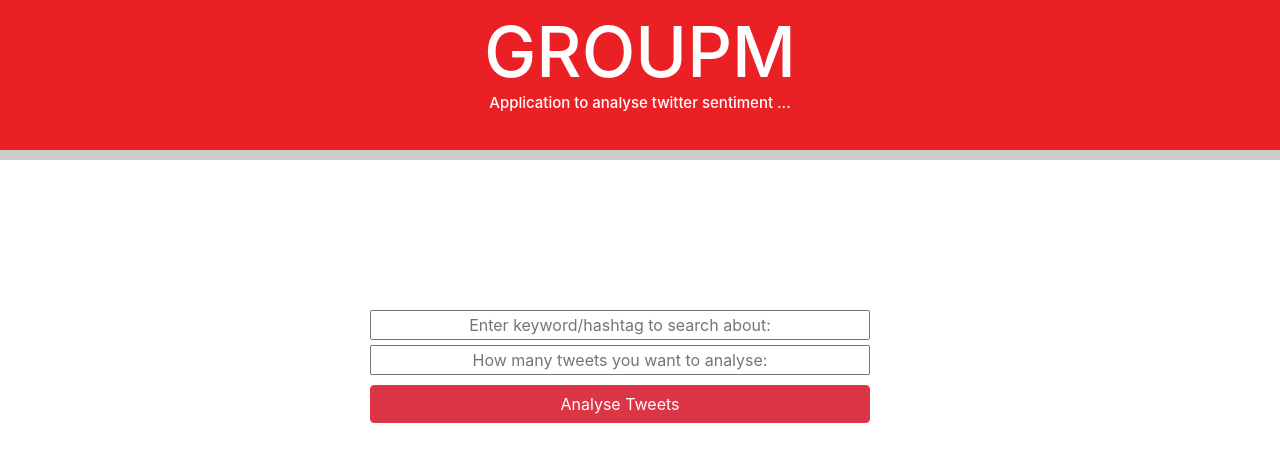
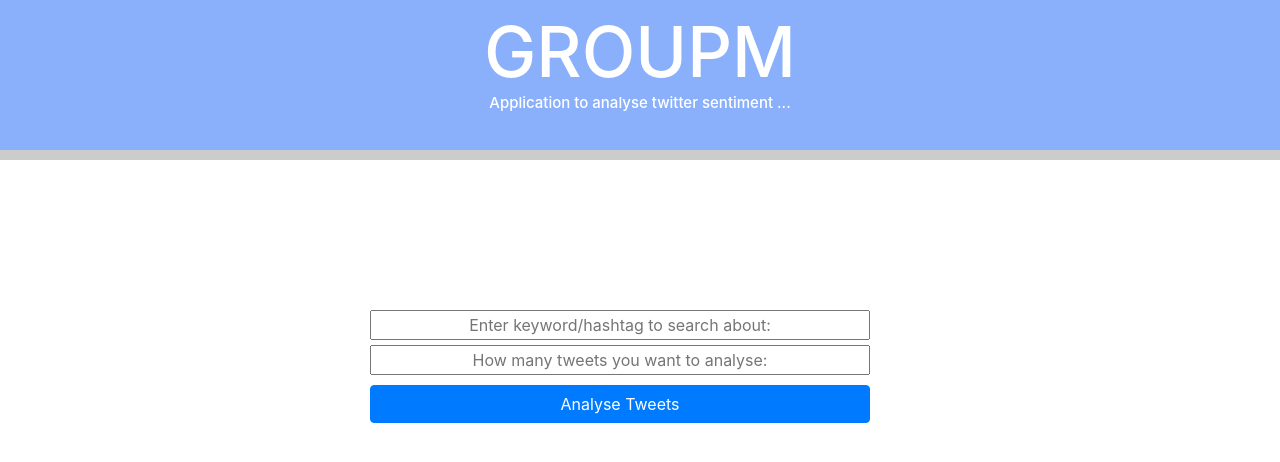
Before and after one commit to dhirac/santander-ex2-ui, a React (Create React App) app: page / in a window 1280 px wide. Shown: the top 462 px of the page. Built offline with nearby package versions, Linux system fonts and the light colour scheme.

Commit message:
Update App.js

```diff
--- a/src/App.js
+++ b/src/App.js
@@ -179,7 +179,7 @@
 <Container fluid>
 
 
-          <Row style={{backgroundColor:'#EA2025',height:"150px"}}>
+          <Row style={{backgroundColor:'#8AB0FB',height:"150px"}}>
 
           <Col  xs={6} md={4}>  </Col>
 
@@ -225,7 +225,7 @@
                          style={{width:500 ,marginTop:5, textAlign:'center', alignItems:'center'}} placeholder="How many tweets you want to analyse:" />
 
                         &nbsp;&nbsp;
-                        <Button variant="danger" type="submit" clsss="text-center" style={{textAlign:'center',marginTop:10,width:500}}>
+                        <Button variant="primary" type="submit" clsss="text-center" style={{textAlign:'center',marginTop:10,width:500}}>
 
                         Analyse Tweets
                         </Button>
@@ -357,7 +357,7 @@
 
                  <div style={{textAlign:'center',alignItems:'center'}}>
                  <h1 style={{marginTop:200, textAlign:'center',fontSize:19}}>Sorry, We could not found anythig with that keyword. Search again with correct keyword !!!</h1>
-                 <Button variant="danger"  onClick={function(e) { window.location.reload(); } }  style={{textAlign:'center',marginTop:10,width:500}}>
+                 <Button variant="primary"  onClick={function(e) { window.location.reload(); } }  style={{textAlign:'center',marginTop:10,width:500}}>
 
                       Search Again
                   </Button>
```
